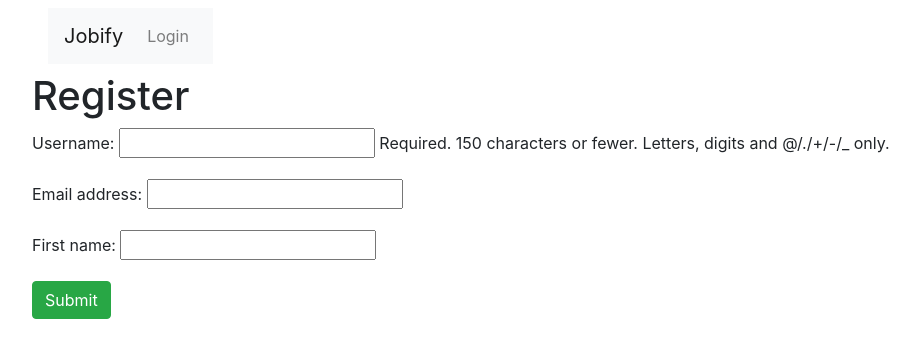
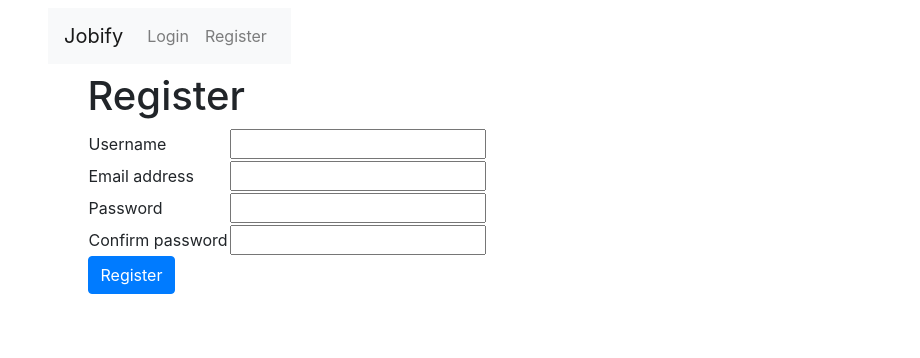
Before and after one commit to akotsampaseris/jobify, a Django app: page /user/register in a window 1280 px wide. Shown: the top 358 px of the page, without its empty margins (53-973 px from the left). Run offline with Django 3.2, Linux system fonts and the light colour scheme; some libraries are stand-ins or nearby versions.

Commit message:
Progress in user profile

```diff
--- a/templates/base.html
+++ b/templates/base.html
@@ -25,7 +25,7 @@
             </ul>
       </div>
       {% endif %}
-      <div class="content">
+      <div class="content" style="width:90%;margin:0 auto;">
         {% block content %}
         content
         {% endblock %}
--- a/templates/inc/navbar.html
+++ b/templates/inc/navbar.html
@@ -25,6 +25,9 @@
       <li class="nav-item">
         <a class="nav-link" href="{% url 'user:login' %}">Login</a>
       </li>
+      <li class="nav-item">
+        <a class="nav-link" href="{% url 'user:register' %}">Register</a>
+      </li>
       {% endif %}
   </div>
 </nav>
--- a/test_results/views.py
+++ b/test_results/views.py
@@ -4,7 +4,7 @@ from django.core.paginator import Paginator
 
 # Create your views here.
 def index(request):
-    job_list = Job.objects.all()
+    job_list = Job.objects.all().order_by('-created_at')
 
     paginator = Paginator(job_list, 4)
     page = request.GET.get('page', 1)
--- a/user/forms.py
+++ b/user/forms.py
@@ -6,12 +6,35 @@ class LoginForm(forms.Form):
     username = forms.CharField(label='Username')
     password = forms.CharField(widget=forms.PasswordInput)
 
-class UserForm(forms.ModelForm):
+
+class RegisterForm(forms.ModelForm):
+    password = forms.CharField(widget=forms.PasswordInput())
+    confirm_password = forms.CharField(widget=forms.PasswordInput())
+
     class Meta:
         model = User
-        fields = ('username', 'email', 'first_name')
+        fields = ['username', 'email', 'password']
+
+    def clean(self):
+        cleaned_data = super(RegisterForm, self).clean()
+        password = cleaned_data.get("password")
+        confirm_password = cleaned_data.get("confirm_password")
+
+        if password != confirm_password:
+            raise forms.ValidationError(
+                "password and confirm_password does not match"
+            )
+
+
+class UserForm(forms.ModelForm):
+    username = forms.CharField(disabled=True)
+    email = forms.EmailField(disabled=True)
+
+    class Meta:
+        model = User
+        fields = ['username', 'email', 'first_name', 'last_name']
 
 class ProfileForm(forms.ModelForm):
     class Meta:
         model = Profile
-        fields = ['birthday']
+        fields = ['nickname']
--- a/user/models.py
+++ b/user/models.py
@@ -7,7 +7,7 @@ from django.dispatch import receiver
 # Create your models here.
 class Profile(models.Model):
     user = models.OneToOneField(User, on_delete=models.CASCADE)
-    birthday = models.DateField(null=True)
+    nickname = models.CharField(max_length=100, null=True)
 
 
 @receiver(post_save, sender=User)
--- a/user/templates/user/login.html
+++ b/user/templates/user/login.html
@@ -18,7 +18,6 @@
 <form class="form" action="{% url 'user:login' %}" method="post">
   {% csrf_token %}
   {{login_form.as_p}}
-  <input type="submit" class="btn btn-success" value="Login">
-  <a class="btn btn-danger" href="{% url 'user:register' %}">Register</a>
+  <input type="submit" class="btn btn-primary" value="Login">
 </form>
 {% endblock %}
--- a/user/templates/user/register.html
+++ b/user/templates/user/register.html
@@ -4,8 +4,15 @@
 <h1>Register</h1>
 <form class="form" action="{% url 'user:register' %}" method="post">
   {% csrf_token %}
-  {{profile_form.as_p}}
-  {{user_form.as_p}}
-  <input type="submit" class="btn btn-success" value="Submit">
+  <table>
+    {% for item in register_form %}
+    <tr>
+      {{item.errors}}
+      <td>{{item.label}}</td>
+      <td>{{item}}</td>
+    </tr>
+    {% endfor %}
+  </table>
+  <input type="submit" class="btn btn-primary" value="Register">
 </form>
 {% endblock %}
--- a/user/urls.py
+++ b/user/urls.py
@@ -8,5 +8,4 @@ urlpatterns = [
     path('login', views.login_user, name='login'),
     path('logout', views.logout_user, name='logout'),
     path('register', views.register, name='register'),
-    path('test', views.test)
 ]
--- a/user/views.py
+++ b/user/views.py
@@ -7,41 +7,25 @@ from django.contrib.auth.decorators import login_required
 
 from django.contrib.auth.models import User
 from .models import Profile
-from .forms import UserForm, ProfileForm, LoginForm
-
-# Create your views here.
-def test(request):
-    username = 'test'
-    password = 'test1234!!'
-    #user = authenticate(username=username, password=password)
-    messages.error(request, 'Error wrong username/password')
-    user = User.objects.get(pk=1)
-    #login(request, user)
-
-    context = {
-        "user": user,
-        "password": password
-    }
-
-    return render(request, 'user/test.html', context)
+from .forms import UserForm, ProfileForm, LoginForm, RegisterForm
 
 @login_required
 def profile(request):
     user = request.user
     profile = request.user.profile
     if request.method == 'POST':
-        user_form = UserForm(request.POST, instance=request.user)
-        profile_form = ProfileForm(request.POST, instance=request.user)
+        user_form = UserForm(request.POST, instance=user)
+        profile_form = ProfileForm(request.POST, instance=profile)
         if user_form.is_valid() and profile_form.is_valid():
-            user.first_name = user_form.cleaned_data['first_name']
             user.save()
-            profile.birtdhay = profile_form.cleaned_data['birthday']
             profile.save()
 
             return redirect('user:profile')
+        else:
+            print('Fuuuck!')
     else:
-        user_form = UserForm(instance=request.user)
-        profile_form = ProfileForm(instance=request.user)
+        user_form = UserForm(instance=user)
+        profile_form = ProfileForm(instance=profile)
 
     context = {
         "profile": profile,
@@ -54,26 +38,23 @@ def profile(request):
 
 def register(request):
     if request.method == 'POST':
-        user_form = UserForm(request.POST)
-        if user_form.is_valid():
-            username = user_form.cleaned_data['username']
-            email = user_form.cleaned_data['email']
-            try:
-                validate_password(user_form.cleaned_data['password'])
-            except:
-                return redirect('user:register')
-            password = user_form.cleaned_data['password']
+        register_form = RegisterForm(request.POST)
+        if register_form.is_valid():
+            username = register_form.cleaned_data['username']
+            email = register_form.cleaned_data['email']
+            validate_password(register_form.cleaned_data['password'])
+            password = register_form.cleaned_data['password']
 
-            user = User(username=username, email=email)
-            user.set_password(password)
-            user.save()
+            new_user = User(username=username, email=email)
+            new_user.set_password(password)
+            new_user.save()
 
             return redirect('user:login')
     else:
-        user_form = UserForm()
+        register_form = RegisterForm()
 
     context = {
-        "user_form": user_form,
+        "register_form": register_form,
     }
 
     return render(request, 'user/register.html', context)
```
Also changed, not shown: user/templates/user/profile.html (+22 -8 lines), db.sqlite3, user/migrations/0004_auto_20200531_2302.py (added).
